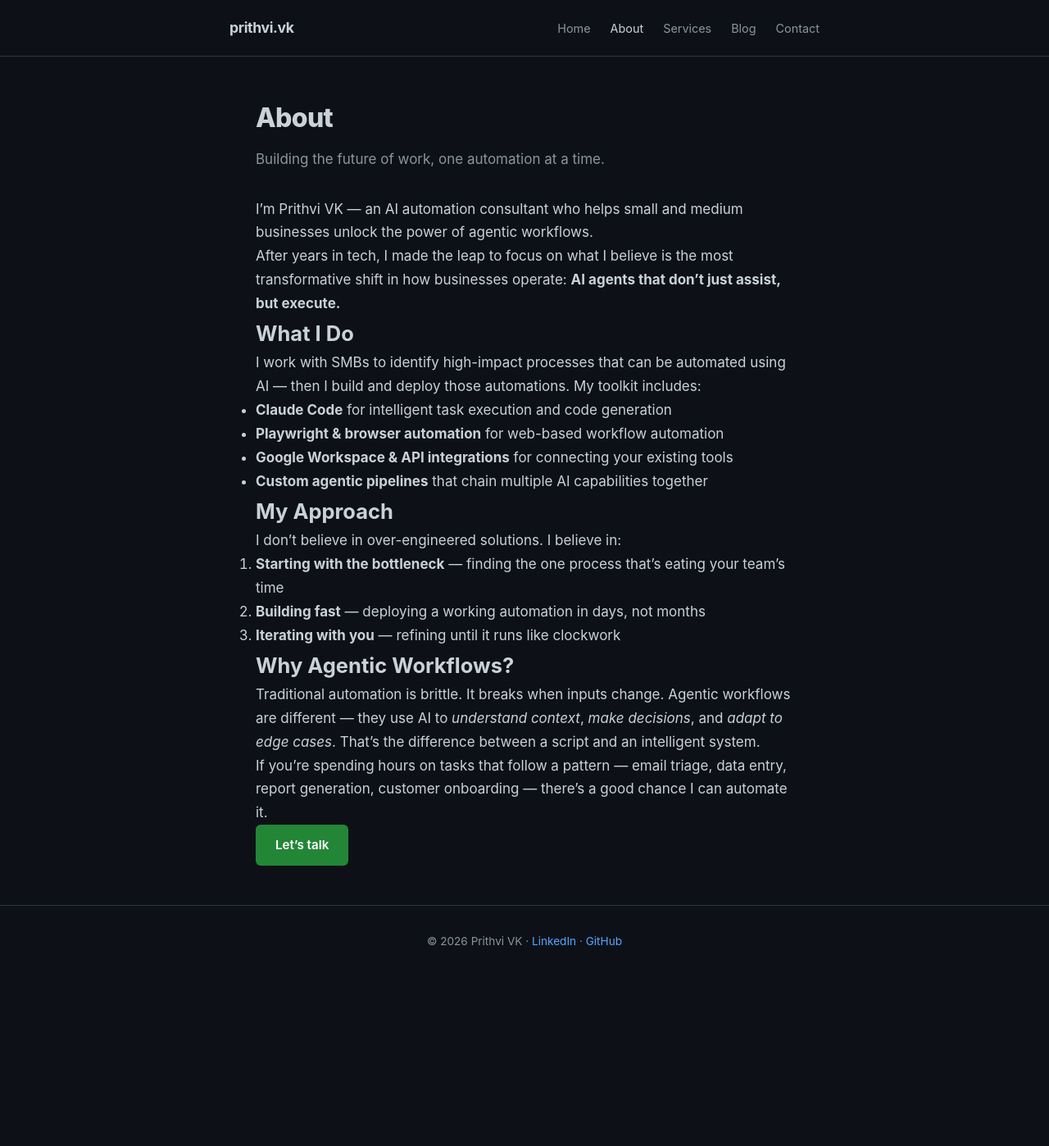
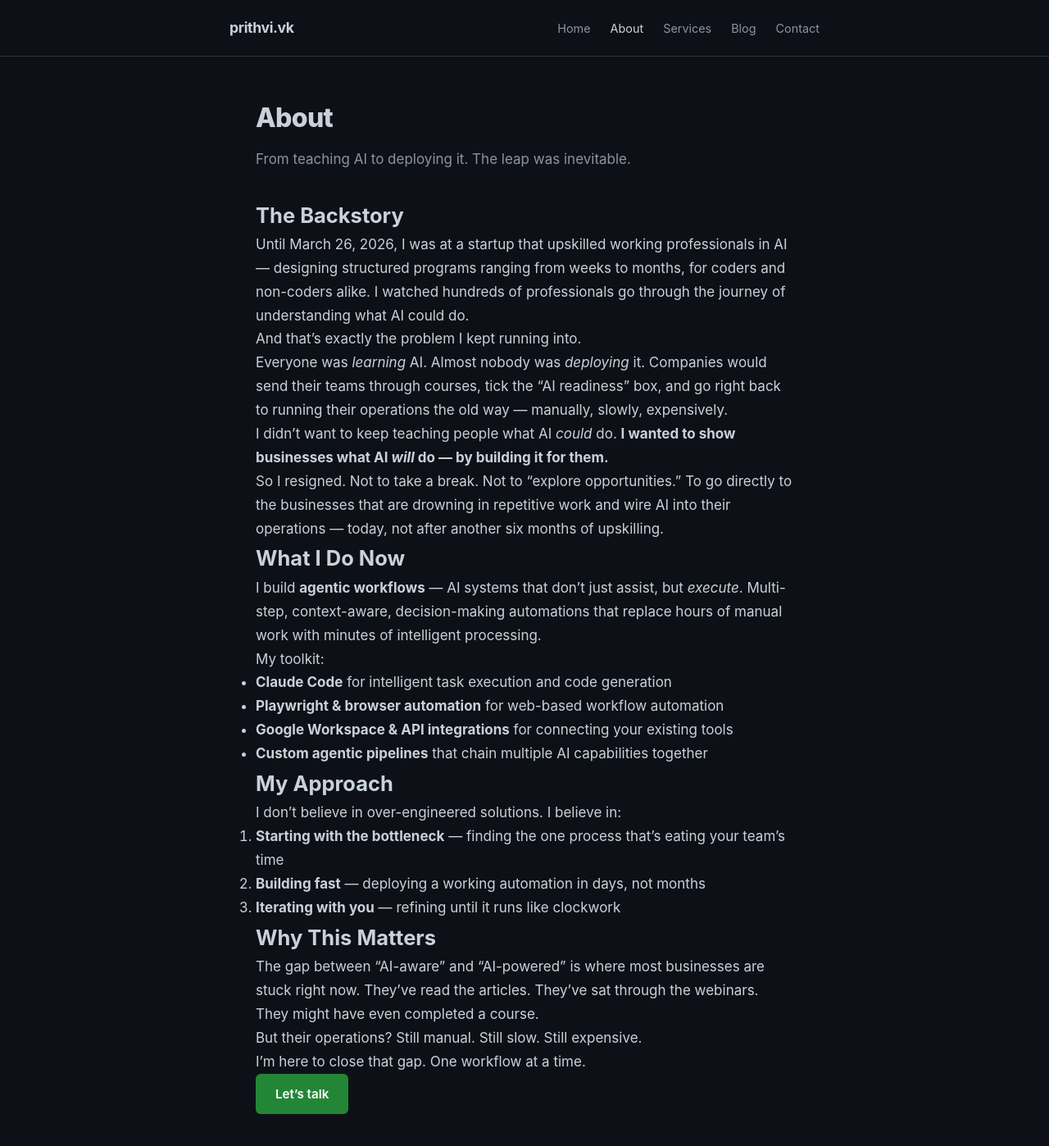
Before and after one commit to prithvi-vk/prithvi-vk.github.io, a Jekyll site: the page built from about.md, in a window 1280 px wide and 1400 px high. Shown: the whole window at 82% size. Built offline with Jekyll 4.4.1, drawn with Linux system fonts in a browser that asks for light colours.

Commit message:
Update about page with startup backstory

```diff
--- a/about.md
+++ b/about.md
@@ -1,17 +1,27 @@
 ---
 layout: page
 title: About
-subtitle: Building the future of work, one automation at a time.
+subtitle: From teaching AI to deploying it. The leap was inevitable.
 permalink: /about/
 ---
 
-I'm Prithvi VK — an AI automation consultant who helps small and medium businesses unlock the power of agentic workflows.
+## The Backstory
 
-After years in tech, I made the leap to focus on what I believe is the most transformative shift in how businesses operate: **AI agents that don't just assist, but execute.**
+Until March 26, 2026, I was at a startup that upskilled working professionals in AI — designing structured programs ranging from weeks to months, for coders and non-coders alike. I watched hundreds of professionals go through the journey of understanding what AI could do.
 
-## What I Do
+And that's exactly the problem I kept running into.
 
-I work with SMBs to identify high-impact processes that can be automated using AI — then I build and deploy those automations. My toolkit includes:
+Everyone was *learning* AI. Almost nobody was *deploying* it. Companies would send their teams through courses, tick the "AI readiness" box, and go right back to running their operations the old way — manually, slowly, expensively.
+
+I didn't want to keep teaching people what AI *could* do. **I wanted to show businesses what AI *will* do — by building it for them.**
+
+So I resigned. Not to take a break. Not to "explore opportunities." To go directly to the businesses that are drowning in repetitive work and wire AI into their operations — today, not after another six months of upskilling.
+
+## What I Do Now
+
+I build **agentic workflows** — AI systems that don't just assist, but *execute*. Multi-step, context-aware, decision-making automations that replace hours of manual work with minutes of intelligent processing.
+
+My toolkit:
 
 - **Claude Code** for intelligent task execution and code generation
 - **Playwright & browser automation** for web-based workflow automation
@@ -26,10 +36,12 @@ I don't believe in over-engineered solutions. I believe in:
 2. **Building fast** — deploying a working automation in days, not months
 3. **Iterating with you** — refining until it runs like clockwork
 
-## Why Agentic Workflows?
+## Why This Matters
 
-Traditional automation is brittle. It breaks when inputs change. Agentic workflows are different — they use AI to *understand context*, *make decisions*, and *adapt to edge cases*. That's the difference between a script and an intelligent system.
+The gap between "AI-aware" and "AI-powered" is where most businesses are stuck right now. They've read the articles. They've sat through the webinars. They might have even completed a course.
 
-If you're spending hours on tasks that follow a pattern — email triage, data entry, report generation, customer onboarding — there's a good chance I can automate it.
+But their operations? Still manual. Still slow. Still expensive.
+
+I'm here to close that gap. One workflow at a time.
 
 <a href="/contact" class="btn">Let's talk</a>
```
